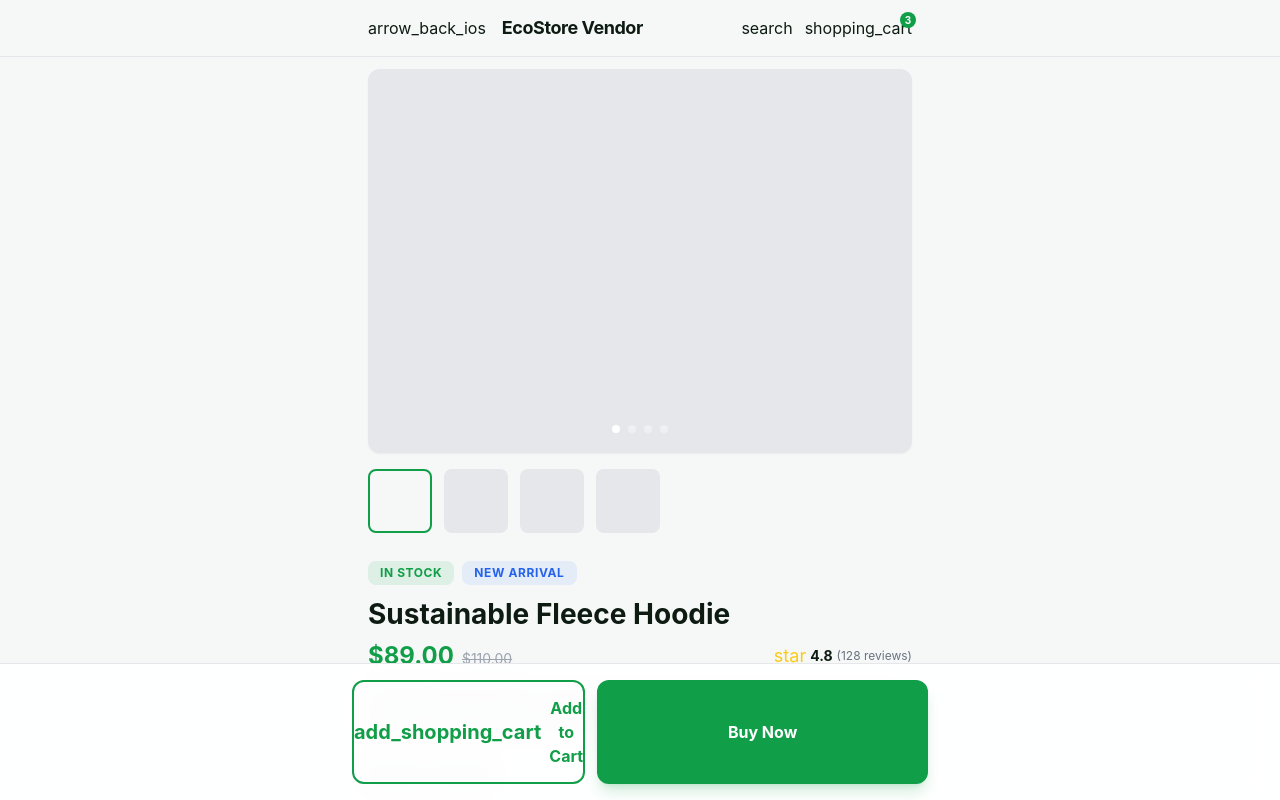
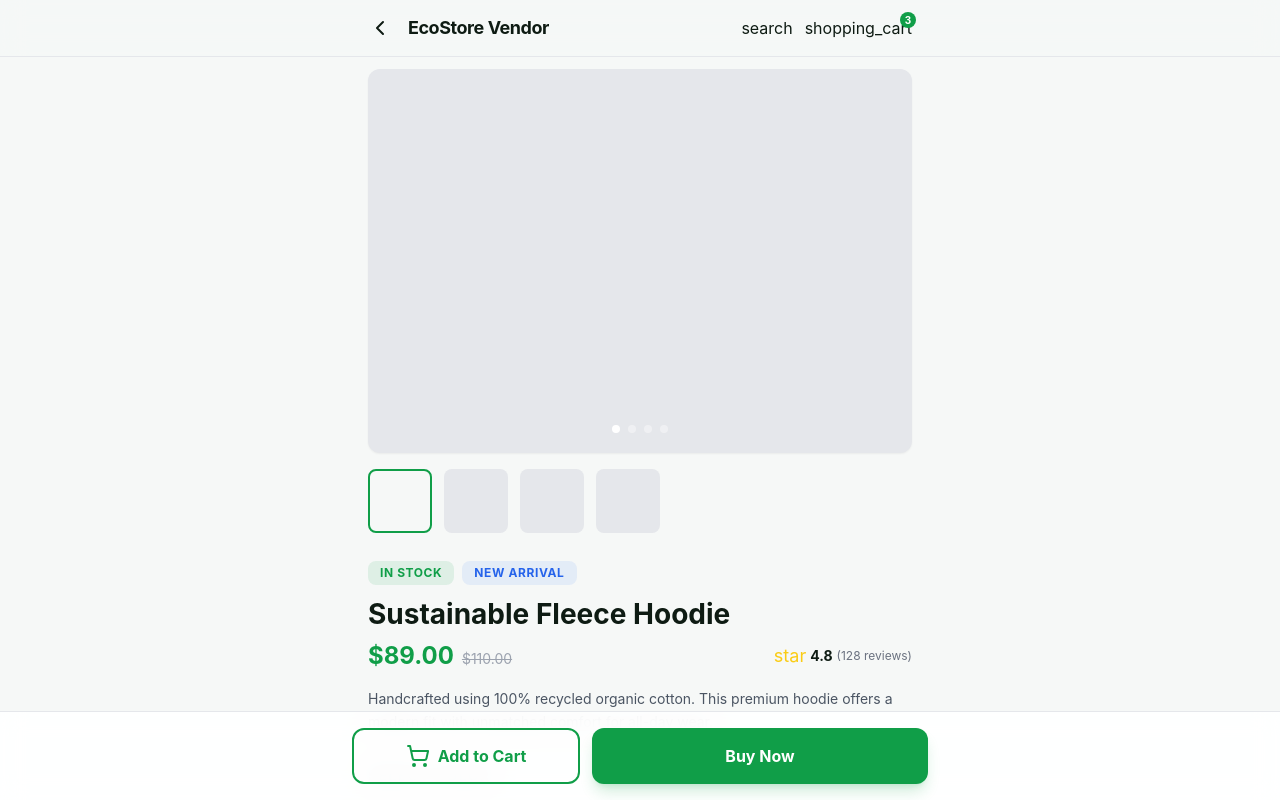
Before and after one commit to Dahmie87/PadiSquare-next-app, a Next.js app: page /products in a window 1280 px wide. Shown: the top 800 px of the page. Built offline with nearby package versions, Linux system fonts and the light colour scheme.

Commit message:
add shopping cart button

```diff
--- a/app/products/page.tsx
+++ b/app/products/page.tsx
@@ -1,10 +1,12 @@
+import { ChevronLeft, ShoppingCart } from "lucide-react";
+
 export default function ProductDetailsPage(){
     return(<div className="bg-background-light dark:bg-background-dark font-display text-[#0e1b13] dark:text-white antialiased">
 {/* <!-- Top Navigation Bar --> */}
 <header className="sticky top-0 z-50 bg-background-light/80 dark:bg-background-dark/80 backdrop-blur-md border-b border-gray-200 dark:border-gray-800">
 <div className="flex items-center p-4 justify-between max-w-xl mx-auto">
 <div className="flex items-center gap-4">
-<span className="material-symbols-outlined cursor-pointer">arrow_back_ios</span>
+<ChevronLeft/>
 <h2 className="text-lg font-bold leading-tight tracking-tight">EcoStore Vendor</h2>
 </div>
 <div className="flex items-center gap-3">
@@ -131,7 +133,7 @@ export default function ProductDetailsPage(){
 <div className="fixed bottom-0 left-0 right-0 bg-white/90 dark:bg-background-dark/90 backdrop-blur-md border-t border-gray-200 dark:border-gray-800 p-4 z-50">
 <div className="max-w-xl mx-auto flex gap-3">
 <button className="flex-1 border-2 border-primary text-primary font-bold py-3.5 rounded-xl flex items-center justify-center gap-2 hover:bg-primary/5 transition-colors">
-<span className="material-symbols-outlined text-xl">add_shopping_cart</span>
+<ShoppingCart/>
                 Add to Cart
             </button>
 <button className="flex-[1.5] bg-primary text-white font-bold py-3.5 rounded-xl shadow-lg shadow-primary/20 hover:bg-primary/90 transition-colors">
```
